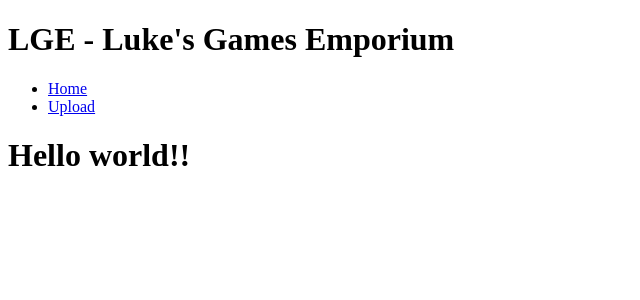
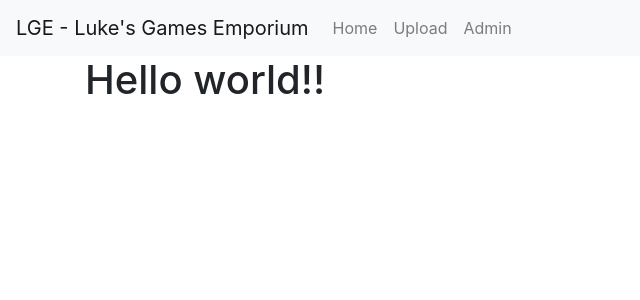
Before and after one commit to Lukecb14/LukesGamesEmporium, a Django app: page / in a window 1280 px wide. Shown: the top 300 px of the page, without its empty margins (0-640 px from the left). Run offline with Django 5.2, Linux system fonts and the light colour scheme; the visitor is signed in with stand-in values (Sample User, id 1); some libraries are stand-ins or nearby versions.

Commit message:
Added navbar

```diff
--- a/LukesGamesEmporium/lge/templates/base.html
+++ b/LukesGamesEmporium/lge/templates/base.html
@@ -1,21 +1,35 @@
 <!DOCTYPE html>
-<html lang="en">
+<html>
 <head>
-    <meta charset="UTF-8">
-    <meta name="viewport" content="width=device-width, initial-scale=1.0">
-    <title>{% block title %} LGE {% endblock title%}</title>
+    <title>{% block title %}LGE{% endblock %}</title>
+    <link rel="stylesheet" href="https://stackpath.bootstrapcdn.com/bootstrap/4.5.2/css/bootstrap.min.css">
+    <script src="https://code.jquery.com/jquery-3.5.1.slim.min.js"></script>
+    <script src="https://cdn.jsdelivr.net/npm/@popperjs/core@2.5.4/dist/umd/popper.min.js"></script>
+    <script src="https://stackpath.bootstrapcdn.com/bootstrap/4.5.2/js/bootstrap.min.js"></script>
 </head>
 <body>
     <header>
-        <h1>LGE - Luke's Games Emporium</h1>
-        <nav>
-            <ul>
-                <li><a href="/">Home</a></li>
-                <li><a href="/upload">Upload</a></li>
-            </ul>
+        <nav class="navbar navbar-expand-lg navbar-light bg-light">
+            <a class="navbar-brand" href="/">LGE - Luke's Games Emporium</a>
+            <button class="navbar-toggler" type="button" data-toggle="collapse" data-target="#navbarNav" aria-controls="navbarNav" aria-expanded="false" aria-label="Toggle navigation">
+                <span class="navbar-toggler-icon"></span>
+            </button>
+            <div class="collapse navbar-collapse" id="navbarNav">
+                <ul class="navbar-nav">
+                    <li class="nav-item">
+                        <a class="nav-link" href="/">Home</a>
+                    </li>
+                    <li class="nav-item">
+                        <a class="nav-link" href="/upload">Upload</a>
+                    </li>
+                    <li class="nav-item">
+                        <a class="nav-link" href="/admin">Admin</a>
+                    </li>
+                </ul>
+            </div>
         </nav>
     </header>
     {% block content %}
-    {% endblock content %}
+    {% endblock %}
 </body>
 </html>
--- a/LukesGamesEmporium/lge/templates/home.html
+++ b/LukesGamesEmporium/lge/templates/home.html
@@ -3,5 +3,7 @@
 {% block title %}LGE{% endblock %}
 
 {% block content %}
-<h1>Hello world!!</h1>
+<div class="container">
+    <h1>Hello world!!</h1>
+</div>
 {% endblock %}
```
Also changed, not shown: LukesGamesEmporium/lge/migrations/0001_initial.py, 1 other file.
